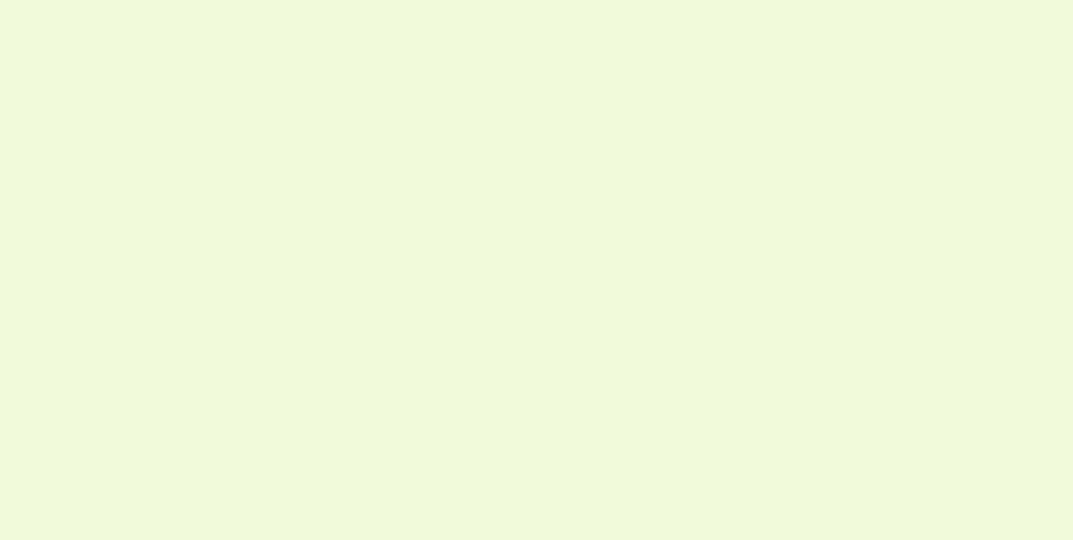
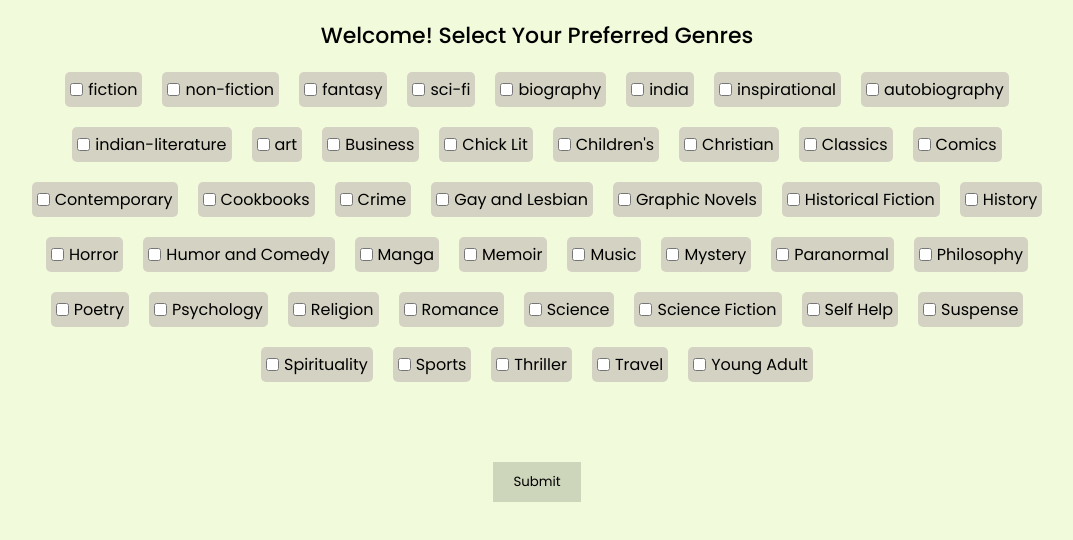
Before and after one commit to umer-farooque-shann/book-review, a React (Vite) app: page /book-review/Intrest in a window 1280 px wide. Before the commit this address had no page. Shown: the top 540 px of the page, without its empty margins (103-1176 px from the left). Built offline with nearby package versions, Linux system fonts and the light colour scheme.

Commit message:
recommendation added

```diff
--- a/src/App.css
+++ b/src/App.css
@@ -1013,6 +1013,8 @@ button.slick-arrow.slick-disabled {
   padding: 15px;
   border-radius: 20px;
   display: none;
+  width: 100%;
+  z-index: 10;
 }
 .details-dropdown:hover .details-dropdown-content{
   display: block;
@@ -1537,6 +1539,56 @@ button.slick-arrow.slick-disabled {
 
 }
 /* contact end */
+/* genre */
+.genre-main{
+  background-color: #d4d3c3;
+  padding: 5px;
+  border-radius: 5px;
+  display: flex;
+  align-items: center;
+  gap: 5px;
+}
+.genre-form{
+  display: flex;
+  justify-content: center;
+  align-items: center;
+  flex-wrap: wrap;
+  gap: 20px;
+  width: calc(100% - 250px);
+  margin: 0 auto;
+}
+.genre-btn{
+  background-color: #cdd5ba;
+  border: none;
+  padding: 10px 20px;
+}
+
+/* genre end */
+/* admin */
+.admin-form{
+  background-color: var(--primar);
+  padding: 10px;
+  width: fit-content;
+
+}
+.admin-form input{
+  background-color: inherit;
+  border: 0.5px solid #8b8989;
+  padding:5px 30px;
+  border-radius: 5px;
+}
+.admin-form textarea{
+  width: 100%;
+  height: 10rem;
+  background-color: inherit;
+}
+.admin-btn{
+  background-color: inherit;
+  border: none;
+  cursor: grab;
+}
+
+/* admin end */
 @media(min-width: 1700px){
   .cr_space{
 
--- a/src/App.jsx
+++ b/src/App.jsx
@@ -12,6 +12,7 @@ import Contact_us from './pages/Contact';
 import Login from './pages/Login';
 import './App.css';
 import Admin from './pages/Admin';
+import Intrest from './pages/Intrest';
 
 function App() {
   useEffect(() => {
@@ -44,6 +45,7 @@ function App() {
         <Route path='/book-review/Author' element={<Author />} />
         <Route path='/book-review/People' element={<People />} />
         <Route path='/book-review/Contact_us' element={<Contact_us />} />
+        <Route path='/book-review/Intrest' element={<Intrest />} />
       </Routes>
     </BrowserRouter>
   );
--- a/src/pages/Genres.jsx
+++ b/src/pages/Genres.jsx
@@ -1,11 +1,52 @@
-import React from 'react'
+import React, { useState } from 'react';
 
-const Genres = () => {
+const Genres = ({ genres, onSubmit }) => {
+  const [selectedGenres, setSelectedGenres] = useState([]);
+
+
+  const handleGenreSelection = (genre) => {
+    setSelectedGenres((prevGenres) => {
+      if (prevGenres.includes(genre)) {
+        return prevGenres.filter((selectedGenre) => selectedGenre !== genre);
+      } else {
+        return [...prevGenres, genre];
+      }
+    });
+  };
+
+  const handleSubmit = (e) => {
+    e.preventDefault();
+    if (typeof onSubmit === 'function') {
+      onSubmit(selectedGenres);
+    } else {
+      console.error('onSubmit is not a function');
+    }
+  };
+
   return (
     <div>
+      <form onSubmit={handleSubmit} style={{ width: 'fit-content', margin: '0 auto' }}>
+        <div className='genre-form'>
+          {genres.map((genre) => (
+            <div key={genre} className='genre-main'>
+              <input
+                type="checkbox"
+                value={genre}
+                checked={selectedGenres.includes(genre)}
+                onChange={() => handleGenreSelection(genre)}
+              />
+              <label>{genre}</label>
+            </div>
+          ))}
+        </div>
+        <div style={{display:"flex",justifyContent:"center",alignItems:"center", height:'200px'}}>
+           <button type="submit" className='genre-btn'>Submit</button>
+        </div>
+
+      </form>
 
     </div>
-  )
-}
+  );
+};
 
-export default Genres
+export default Genres;
--- a/src/pages/Home.jsx
+++ b/src/pages/Home.jsx
@@ -24,9 +24,8 @@ const Home = () => {
   useEffect(() => {
     const fetchBooks = async () => {
       try {
-        const response = await axiosInstance.get('/api/book/v1/book');
-        setBooks(response.data.books);
-        console.log(response.data.books);
+        const response = await axiosInstance.get('/api/book/book-recommendation');
+        setBooks(response.data);
         setLoading(false);
       } catch (error) {
         setError(error.response ? error.response.data.message : 'An error occurred');
--- /dev/null
+++ b/src/pages/Intrest.jsx
@@ -0,0 +1,79 @@
+// Intrest.js
+import React, { useState } from 'react';
+import Genres from './Genres';
+import { useNavigate } from 'react-router-dom';
+import axiosInstance from '../services/axiosInterceptor';
+
+const Intrest = () => {
+    const [selectedGenres, setSelectedGenres] = useState([]);
+    const genres = [
+        'fiction',
+        'non-fiction',
+        'fantasy',
+        'sci-fi',
+        'biography',
+        'india',
+        'inspirational',
+        'autobiography',
+        'indian-literature',
+        'art',
+        'Business',
+        'Chick Lit',
+        "Children's",
+        'Christian',
+        'Classics',
+        'Comics',
+        'Contemporary',
+        'Cookbooks',
+        'Crime',
+        'Gay and Lesbian',
+        'Graphic Novels',
+        'Historical Fiction',
+        'History',
+        'Horror',
+        'Humor and Comedy',
+        'Manga',
+        'Memoir',
+        'Music',
+        'Mystery',
+        'Paranormal',
+        'Philosophy',
+        'Poetry',
+        'Psychology',
+        'Religion',
+        'Romance',
+        'Science',
+        'Science Fiction',
+        'Self Help',
+        'Suspense',
+        'Spirituality',
+        'Sports',
+        'Thriller',
+        'Travel',
+        'Young Adult'
+    ];
+    const navigate = useNavigate();
+
+    const handleSubmit = async (selectedGenres) => {
+        try {
+            // Make a PUT request to your backend endpoint
+            await axiosInstance.put('/api/auth/preferredGenres', { genres: selectedGenres });
+            console.log('Selected genres:', selectedGenres);
+            navigate("/book-review/home");
+        } catch (error) {
+            console.error('Error submitting preferred genres:', error);
+            // Handle error
+        }
+    };
+
+    return (
+        <div style={{ overflow: "hidden" }}>
+            <h4 style={{ textAlign: "center", padding: '20px' }}>Welcome! Select Your Preferred Genres</h4>
+            <div>
+                <Genres genres={genres} onSubmit={handleSubmit} />
+            </div>
+        </div>
+    );
+};
+
+export default Intrest;
--- a/src/pages/Login.jsx
+++ b/src/pages/Login.jsx
@@ -22,7 +22,7 @@ const Login = () => {
             if (data.isAdmin) {
                 navigate("/book-review/admin");
             } else {
-                navigate("/book-review/home");
+                navigate("/book-review/Intrest");
             }
         } catch (error) {
             console.error('Login failed:', error);
--- a/src/pages/My-books.jsx
+++ b/src/pages/My-books.jsx
@@ -1,4 +1,4 @@
-import React from 'react';
+import React,{useState,useEffect} from 'react';
 import Slider from 'react-slick';
 import 'slick-carousel/slick/slick.css';
 import 'slick-carousel/slick/slick-theme.css';
@@ -8,12 +8,27 @@ import Footer from '../components/Footer';
 import Search from '../assets/search.png';
 import Plus from '../assets/plus-circle.png';
 import Sug1 from '../assets/sug1.png';
-import Sug2 from '../assets/sug2.png';
-import Sug3 from '../assets/sug3.png';
-import Sug4 from '../assets/sug4.png';
+import axiosInstance from '../services/axiosInterceptor';
 
 
 const My_books = () => {
+
+  const [userBooks, setUserBooks] = useState([]);
+
+  useEffect(() => {
+    const fetchUserBooks = async () => {
+      try {
+        const response = await axiosInstance.get('/api/book/get-user-book');
+        setUserBooks(response.data.books);
+        console.log(response.data.books); // Add this line to check the fetched books
+      } catch (error) {
+        console.error('Error fetching user books:', error);
+      }
+    };
+
+    fetchUserBooks();
+  }, []);
+
 
   const sliderSettings = {
     dots: false,
@@ -24,7 +39,7 @@ const My_books = () => {
   };
   if (window.innerWidth < 768) {
     sliderSettings.slidesToShow = 2.5;
-  }else if (window.innerWidth < 990) {
+  } else if (window.innerWidth < 990) {
     sliderSettings.slidesToShow = 3.5;
   } else if (window.innerWidth < 1200) {
     sliderSettings.slidesToShow = 5;
@@ -39,7 +54,7 @@ const My_books = () => {
       <div className='main'>
 
         <div className='book-row cr_space'>
-          <div className='head2 text-center' style={{ marginBottom:'20px' }}>
+          <div className='head2 text-center' style={{ marginBottom: '20px' }}>
             <h2 className='text-secondary'>My Books</h2>
             <div className='search right-search'>
               <img src={Search} className="search-img" alt="search" />
@@ -70,11 +85,11 @@ const My_books = () => {
                   <p>(0)</p>
                 </div>
               </div>
-              <div className='flex-align3 g2' style={{ flexWrap:'nowrap' }}>
-                <button className='btn' style={{ boxShadow: 'none', width:'100%', fontWeight:'400', color:'var(--black)' }}>All Self</button>
-                <button button className='btn' style={{ boxShadow: 'none', background:'var(--secondary)', color:'var(--white)', fontWeight:'300' }}>Add</button>
+              <div className='flex-align3 g2' style={{ flexWrap: 'nowrap' }}>
+                <button className='btn' style={{ boxShadow: 'none', width: '100%', fontWeight: '400', color: 'var(--black)' }}>All Self</button>
+                <button button className='btn' style={{ boxShadow: 'none', background: 'var(--secondary)', color: 'var(--white)', fontWeight: '300' }}>Add</button>
               </div>
-              <hr/>
+              <hr />
               <div>
                 <h6>Reading Activities</h6>
               </div>
@@ -86,7 +101,7 @@ const My_books = () => {
                 <p>Your Reading Stats</p>
                 <p>Your Reading Stats</p>
               </div>
-              <hr/>
+              <hr />
               <div>
                 <h6>Tools</h6>
               </div>
@@ -102,50 +117,18 @@ const My_books = () => {
             </div>
           </div>
           <div className='col-280-f'>
-            <div className='head' style={{ paddingLeft:'10px' }}>
+            <div className='head' style={{ paddingLeft: '10px' }}>
               <h6 className='text-secondary'>Added Books</h6>
 
             </div>
 
             <div className="books-row">
               <Slider {...sliderSettings}>
-                <NavLink to="/book-review/Book_details" className='slide-books'>
-                  <img src={Sug1} className="books" alt="books" />
+                {userBooks.map((book, index) => (
+                  <NavLink key={index} to={`/book-review/Book_details/${book.slug}`} className='slide-books'>
+                    <img src={`http://localhost:7000/${book.image}`} className="books" alt={book.title} />
                   </NavLink>
-                <NavLink to="/book-review/Book_details" className='slide-books'>
-                  <img src={Sug2} className="books" alt="books" />
-                </NavLink>
-                <NavLink to="/book-review/Book_details" className='slide-books'>
-                  <img src={Sug3} className="books" alt="books" />
-                </NavLink>
-                <NavLink to="/book-review/Book_details" className='slide-books'>
-                  <img src={Sug4} className="books" alt="books" />
-                </NavLink>
-                <NavLink to="/book-review/Book_details" className='slide-books'>
-                  <img src={Sug1} className="books" alt="books" />
-                </NavLink>
-                <NavLink to="/book-review/Book_details" className='slide-books'>
-                  <img src={Sug2} className="books" alt="books" />
-                </NavLink>
-                <NavLink to="/book-review/Book_details" className='slide-books'>
-                  <img src={Sug1} className="books" alt="books" />
-                </NavLink>
-                <NavLink to="/book-review/Book_details" className='slide-books'>
-                  <img src={Sug2} className="books" alt="books" />
-                </NavLink>
-                <NavLink to="/book-review/Book_details" className='slide-books'>
-                  <img src={Sug3} className="books" alt="books" />
-                </NavLink>
-                <NavLink to="/book-review/Book_details" className='slide-books'>
-                  <img src={Sug4} className="books" alt="books" />
-                </NavLink>
-                <NavLink to="/book-review/Book_details" className='slide-books'>
-                  <img src={Sug1} className="books" alt="books" />
-                </NavLink>
-                <NavLink to="/book-review/Book_details" className='slide-books'>
-                  <img src={Sug2} className="books" alt="books" />
-                </NavLink>
-
+                ))}
               </Slider>
             </div>
             <div className="books-row">
@@ -154,7 +137,7 @@ const My_books = () => {
                   <img src={Sug1} className="books" alt="books" />
                   <img src={Plus} className="plus-img" alt="search" />
                 </div>
-                  <h6 className='text-center text-secondary' style={{ fontWeight:'500' }}>Add Your Books</h6>
+                <h6 className='text-center text-secondary' style={{ fontWeight: '500' }}>Add Your Books</h6>
               </div>
             </div>
 
@@ -162,7 +145,7 @@ const My_books = () => {
 
         </div>
       </div>
-      <Footer/>
+      <Footer />
     </>
   )
 }
```
Also changed, not shown: src/pages/Admin.jsx (+17 -6 lines), src/pages/Book_details.jsx (+41 -5 lines), src/pages/Profile.jsx (+26 -4 lines). Lines whose indentation alone changed are shown as unchanged.
